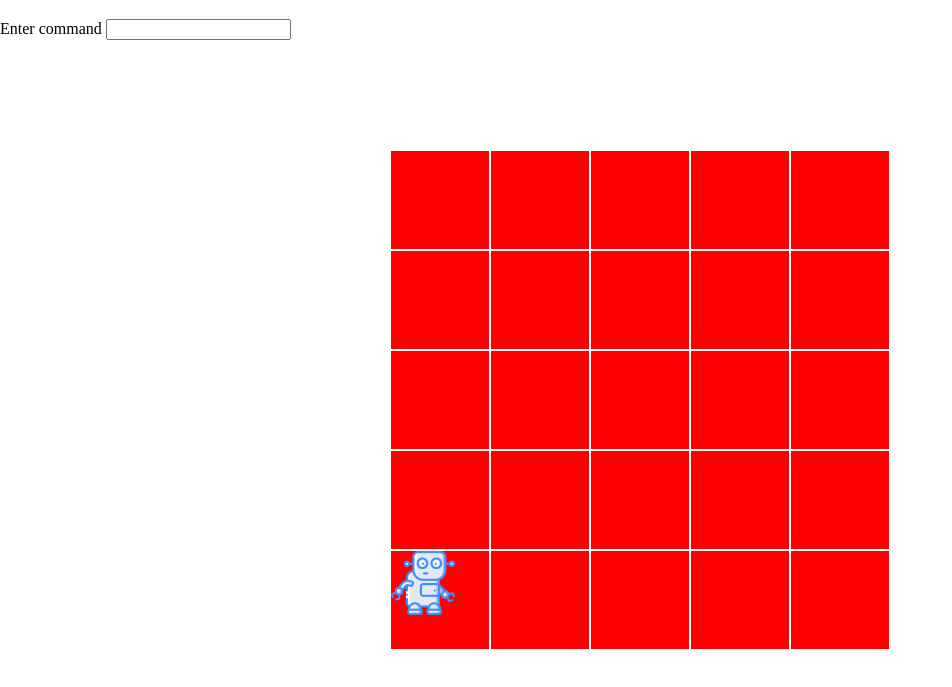
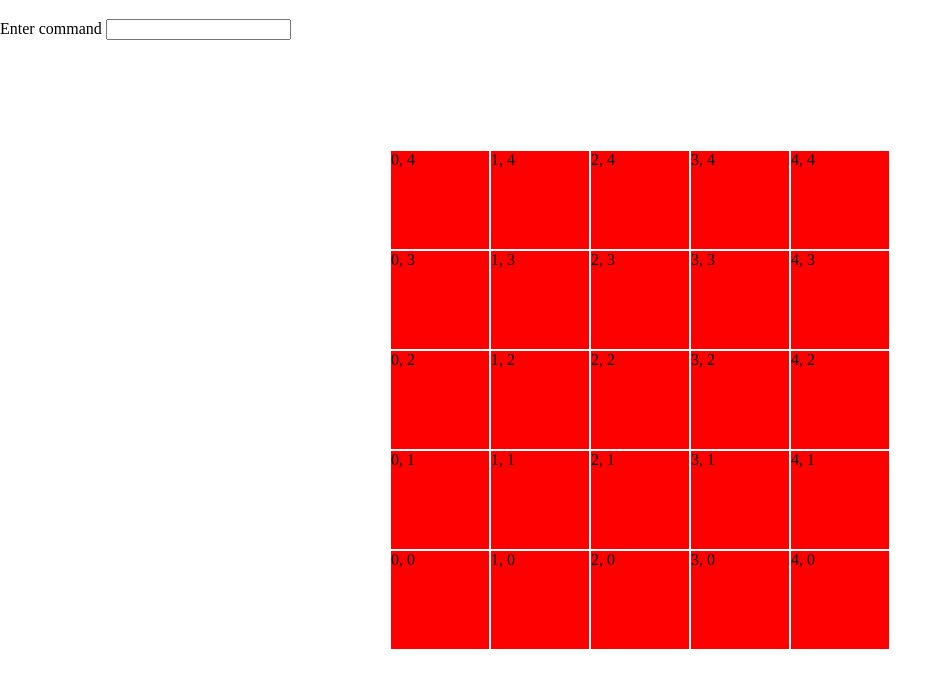
Before and after one commit to HORACINIS/robot-game-challenge, a plain HTML site: page index.html in a window 1280 px wide. Shown: the part 61-748 px from the top of the page, without its empty margins (0-952 px from the left). Drawn offline with Linux system fonts and the light colour scheme.

Commit message:
Removed extra code and recreated the table grid

```diff
--- a/index.html
+++ b/index.html
@@ -23,31 +23,7 @@
   <!-- <img src="./robot/robot_right.png" > -->
 
   <div class="table-surface" id="table-surface">
-    <div class="unit"></div>
-    <div class="unit"></div>
-    <div class="unit"></div>
-    <div class="unit"></div>
-    <div class="unit"></div>
-    <div class="unit"></div>
-    <div class="unit"></div>
-    <div class="unit"></div>
-    <div class="unit"></div>
-    <div class="unit"></div>
-    <div class="unit"></div>
-    <div class="unit"></div>
-    <div class="unit"></div>
-    <div class="unit"></div>
-    <div class="unit"></div>
-    <div class="unit"></div>
-    <div class="unit"></div>
-    <div class="unit"></div>
-    <div class="unit"></div>
-    <div class="unit"></div>
-    <div class="unit"></div>
-    <div class="unit"></div>
-    <div class="unit"></div>
-    <div class="unit"></div>
-    <div class="unit"></div>
+
   </div>
 
 </body>
--- a/script.js
+++ b/script.js
@@ -1,6 +1,8 @@
 'use strict'
 
-console.log('Conected')
+
+
+
 
 const robot = document.createElement('img');
 robot.src = './robot/robot_right.png'; //robot facing will be dynamic
@@ -8,6 +10,30 @@ robot.src = './robot/robot_right.png'; //robot facing will be dynamic
 // document.querySelector('form').appendChild(robot)
 
 
-let tableUnits = document.querySelectorAll('.unit')
-console.log(tableUnits)
-tableUnits[20].appendChild(robot);
+
+
+// creating 2d array
+
+const myArray = [];
+const rows = 0;
+const cols = 5;
+
+for (let r = 4; r >= rows; r--) {
+  myArray[r] = [];
+  for (let c = 0; c < cols; c++) {
+    myArray[r][c] = `${c}, ${r}`;
+    let surface = document.querySelector('#table-surface')
+    let unit = document.createElement('div');
+    unit.classList = 'unit';
+    unit.id = myArray[r][c];
+    surface.appendChild(unit);
+    unit.textContent = myArray[r][c]
+
+    // console.log(surface)
+    // console.log(myArray[r][c])
+
+    // console.log(c)
+    // console.log(r)
+  }
+}
+console.log(myArray);
```
